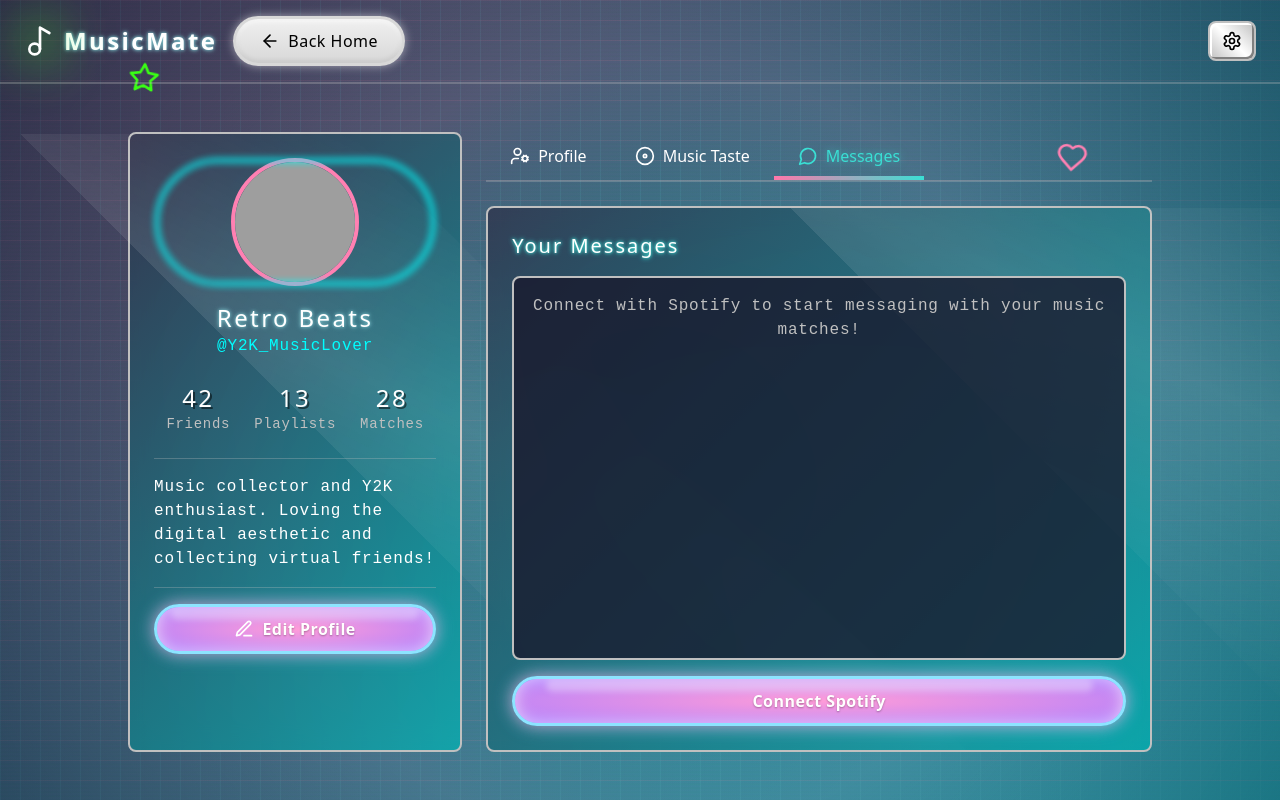
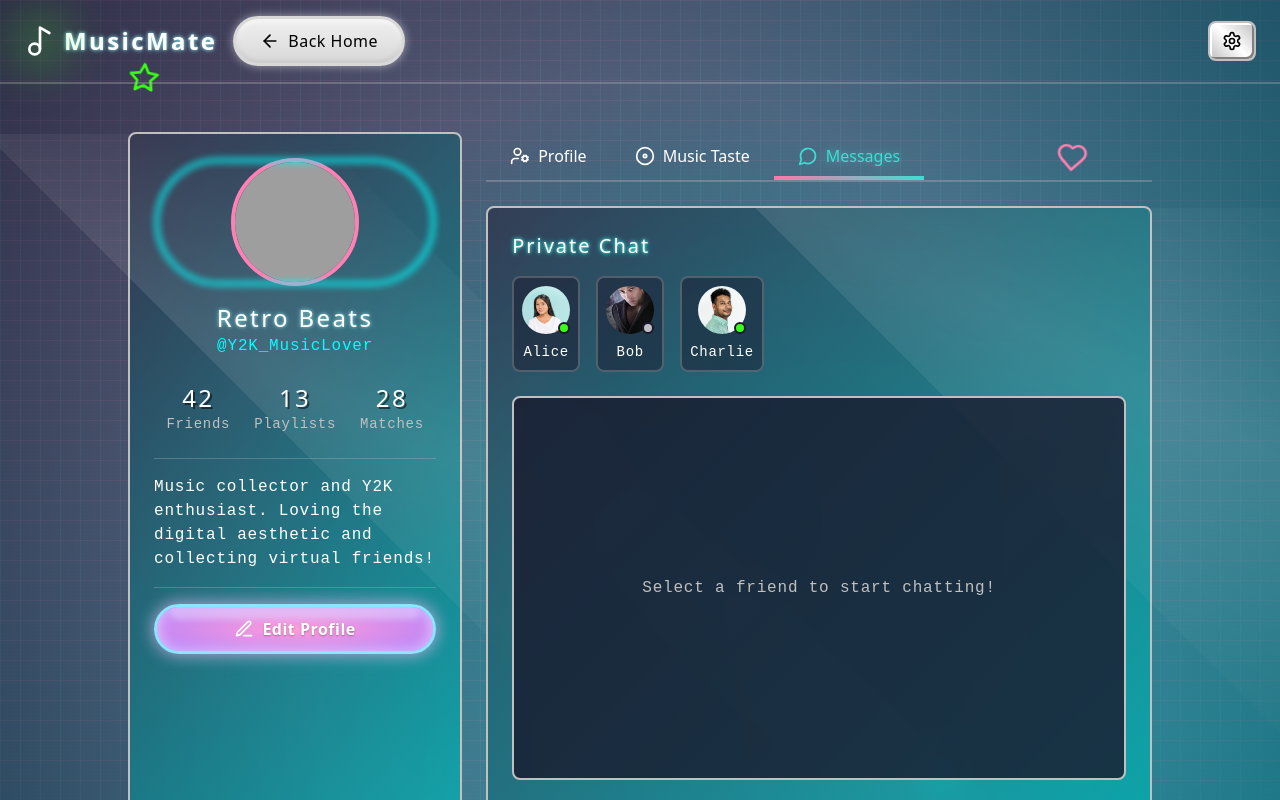
Before and after one commit to Aaron-Na/PeachHacks, a React (Vite) app: page /profile in a window 1280 px wide. Both pictures are taken after a click on the button "Messages". Shown: the top 800 px of the page. Built offline with nearby package versions, Linux system fonts and the light colour scheme; grey boxes are pictures that could not be loaded; a web font is replaced by a local one.

Commit message:
Profile_Chat_Messaging

```diff
--- /dev/null
+++ b/src/components/PrivateChat.tsx
@@ -0,0 +1,171 @@
+import React, { useState, useEffect, useRef } from 'react';
+import { Send, Sparkles } from 'lucide-react';
+
+interface Message {
+  user: string;
+  message: string;
+  avatar: string;
+  glitter?: string;
+  timestamp: string;
+}
+
+interface Friend {
+  id: number;
+  name: string;
+  avatar: string;
+  online: boolean;
+}
+
+interface PrivateChatProps {
+  friends: Friend[];
+  currentUser: {
+    id: number;
+    name: string;
+    avatar: string;
+  };
+}
+
+const PrivateChat: React.FC<PrivateChatProps> = ({ friends, currentUser }) => {
+  const [messages, setMessages] = useState<Message[]>([]);
+  const [newMessage, setNewMessage] = useState('');
+  const [selectedFriend, setSelectedFriend] = useState<Friend | null>(null);
+  const chatEndRef = useRef<HTMLDivElement>(null);
+
+  useEffect(() => {
+    // Scroll to bottom whenever messages change
+    chatEndRef.current?.scrollIntoView({ behavior: 'smooth' });
+  }, [messages]);
+
+  const sendMessage = async (e: React.FormEvent) => {
+    e.preventDefault();
+    if (!newMessage.trim() || !selectedFriend) return;
+
+    const message = {
+      user: currentUser.name,
+      message: newMessage.trim(),
+      avatar: currentUser.avatar,
+      timestamp: new Date().toISOString(),
+      glitter: Math.random() > 0.8 ? '✨' : undefined // Random glitter effect
+    };
+
+    try {
+      const response = await fetch('http://localhost:5000/messages', {
+        method: 'POST',
+        headers: {
+          'Content-Type': 'application/json',
+        },
+        body: JSON.stringify(message),
+      });
+
+      if (response.ok) {
+        setMessages([...messages, message]);
+        setNewMessage('');
+      }
+    } catch (error) {
+      console.error('Failed to send message:', error);
+    }
+  };
+
+  return (
+    <div className="holographic-card p-6">
+      <div className="relative z-10">
+        <h3 className="text-xl text-white mb-4 pixel-font glow-text">Private Chat</h3>
+
+        {/* Friends List */}
+        <div className="flex space-x-4 mb-4 overflow-x-auto pb-2">
+          {friends.map((friend) => (
+            <button
+              key={friend.id}
+              onClick={() => setSelectedFriend(friend)}
+              className={`flex flex-col items-center p-2 rounded-lg transition-all ${
+                selectedFriend?.id === friend.id
+                  ? 'bg-[#39FF14]/20 border-2 border-[#39FF14]'
+                  : 'bg-[#1A1A2E]/50 border-2 border-[#C0C0C0]/30'
+              }`}
+            >
+              <div className="relative">
+                <img
+                  src={friend.avatar}
+                  alt={friend.name}
+                  className="w-12 h-12 rounded-full object-cover"
+                />
+                <div
+                  className={`absolute bottom-0 right-0 w-3 h-3 rounded-full border-2 border-[#1A1A2E] ${
+                    friend.online ? 'bg-[#39FF14]' : 'bg-[#C0C0C0]'
+                  }`}
+                />
+              </div>
+              <span className="text-white text-sm mt-2 pixel-body-font">{friend.name}</span>
+            </button>
+          ))}
+        </div>
+
+        {/* Chat Window */}
+        <div className="chat-window border-2 border-[#C0C0C0] bg-[#1A1A2E]/80 h-96 overflow-y-auto rounded-lg p-4 mb-4">
+          {selectedFriend ? (
+            <>
+              {messages.map((msg, index) => (
+                <div
+                  key={index}
+                  className={`flex items-start space-x-3 mb-4 ${
+                    msg.user === currentUser.name ? 'flex-row-reverse space-x-reverse' : ''
+                  }`}
+                >
+                  <img
+                    src={msg.avatar}
+                    alt={msg.user}
+                    className="w-8 h-8 rounded-full object-cover"
+                  />
+                  <div
+                    className={`relative max-w-[70%] px-4 py-2 rounded-lg ${
+                      msg.user === currentUser.name
+                        ? 'bg-[#39FF14]/20 text-right'
+                        : 'bg-[#C0C0C0]/20'
+                    }`}
+                  >
+                    <p className="text-white pixel-body-font">{msg.message}</p>
+                    {msg.glitter && (
+                      <Sparkles className="absolute -top-2 -right-2 w-4 h-4 text-[#FFD700] animate-pulse" />
+                    )}
+                    <span className="text-[#C0C0C0] text-xs block mt-1">
+                      {new Date(msg.timestamp).toLocaleTimeString()}
+                    </span>
+                  </div>
+                </div>
+              ))}
+              <div ref={chatEndRef} />
+            </>
+          ) : (
+            <div className="text-center text-[#C0C0C0] pixel-body-font h-full flex items-center justify-center">
+              <p>Select a friend to start chatting!</p>
+            </div>
+          )}
+        </div>
+
+        {/* Message Input */}
+        {selectedFriend && (
+          <form onSubmit={sendMessage} className="flex space-x-2">
+            <input
+              type="text"
+              value={newMessage}
+              onChange={(e) => setNewMessage(e.target.value)}
+              placeholder="Type your message..."
+              className="flex-1 bg-[#1A1A2E] text-white pixel-body-font border-2 border-[#C0C0C0]/30 rounded-lg px-4 py-2 focus:outline-none focus:border-[#39FF14]"
+            />
+            <button
+              type="submit"
+              className="chrome-orb-button px-4 py-2 flex items-center space-x-2"
+              disabled={!newMessage.trim()}
+            >
+              <Send className="w-5 h-5" />
+              <span>Send</span>
+            </button>
+          </form>
+        )}
+      </div>
+      <div className="holographic-overlay absolute inset-0"></div>
+    </div>
+  );
+};
+
+export default PrivateChat;
--- a/src/pages/Profile.tsx
+++ b/src/pages/Profile.tsx
@@ -1,7 +1,8 @@
-import React, { useState } from 'react';
+import React, { useState, useEffect } from 'react';
 import { useSpring, animated } from '@react-spring/web';
 import { Music2, UserCog, ArrowLeft, Heart, Disc, Star, MessageCircle, Settings, Edit3 } from 'lucide-react';
 import { Link } from 'react-router-dom';
+import PrivateChat from '../components/PrivateChat';
 
 // Dummy profile data
 const profileData = {
@@ -310,22 +311,33 @@ const ProfilePage = () => {
 
               {/* Messages Tab */}
               {activeTab === 'messages' && (
-                <div className="holographic-card p-6">
-                  <div className="relative z-10">
-                    <h3 className="text-xl text-white mb-4 pixel-font glow-text">Your Messages</h3>
-
-                    <div className="chat-window border-2 border-[#C0C0C0] bg-[#1A1A2E]/80 h-96 overflow-y-auto rounded-lg p-4 mb-4">
-                      <div className="text-center text-[#C0C0C0] pixel-body-font">
-                        <p>Connect with Spotify to start messaging with your music matches!</p>
-                      </div>
-                    </div>
-
-                    <button className="chrome-orb-button w-full">
-                      Connect Spotify
-                    </button>
-                  </div>
-                  <div className="holographic-overlay absolute inset-0"></div>
-                </div>
+                <PrivateChat
+                  currentUser={{
+                    id: 1,
+                    name: profileData.username,
+                    avatar: profileData.profilePic
+                  }}
+                  friends={[
+                    {
+                      id: 2,
+                      name: 'Alice',
+                      avatar: './static/profile_images/asian-woman-posing-looking-camera_23-2148255359.webp',
+                      online: true
+                    },
+                    {
+                      id: 3,
+                      name: 'Bob',
+                      avatar: './static/profile_images/man-6477129_640.webp',
+                      online: false
+                    },
+                    {
+                      id: 4,
+                      name: 'Charlie',
+                      avatar: './static/profile_images/portrait-bangladeshi-man_53876-39178.webp',
+                      online: true
+                    }
+                  ]}
+                />
               )}
             </div>
           </div>
```
